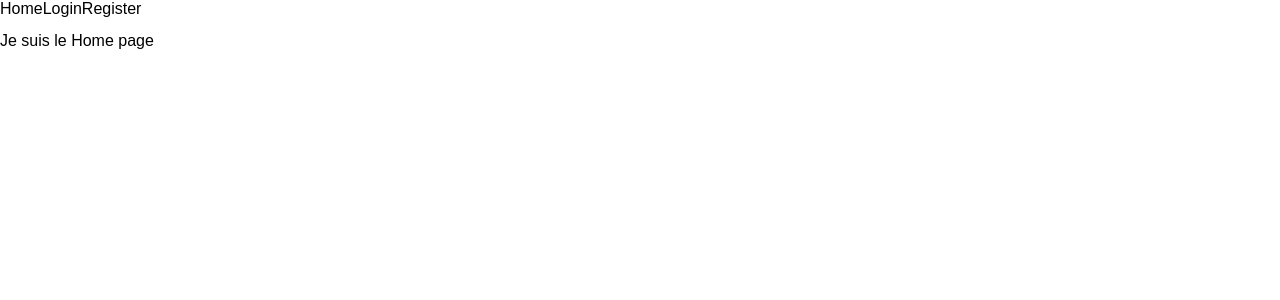
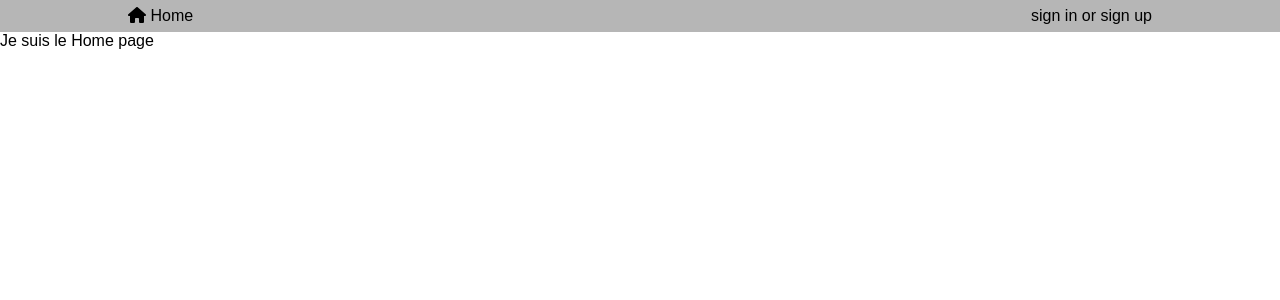
Before and after one commit to MiaraSatu/forum-front, a Vue app: page / in a window 1280 px wide. Shown: the top 300 px of the page. Built offline with nearby package versions, Linux system fonts and the light colour scheme.

Commit message:
use route named in Nav, get vuex stored data by using mapState, stylize nav

```diff
--- a/src/components/Nav.vue
+++ b/src/components/Nav.vue
@@ -1,20 +1,49 @@
 <template>
     <nav>
-		<router-link to="/">Home</router-link>
-		<router-link to="/login">Login</router-link>
-		<router-link to="/register">Register</router-link>
+		<router-link :to="{name: 'home'}">
+			<font-awesome-icon icon="fa-solid fa-house" />
+			Home
+		</router-link>
+		<div class="user-block" v-if="user">
+			<div>{{user.fullName}}</div>
+			<button @click="logout">Logout</button>
+		</div>
+		<div v-else>
+			<router-link :to="{name: 'login'}">sign in</router-link>
+			or
+			<router-link :to="{name: 'register'}">sign up</router-link>
+		</div>
 	</nav>
 </template>
 
 <script>
+import {mapState} from 'vuex'
+
 export default {
-    name: 'AppNav'
+    name: 'AppNav',
+	computed: {
+		...mapState(['user'])
+	},
+	methods: {
+		logout() {
+			this.$store.dispatch('logout')
+		}
+	}
 }
 </script>
 
-<style lang="scss">
+<style lang="scss" scoped>
 nav {
-	// code
+	padding-left: 10%;
+	padding-right: 10%;
+	display: flex;
+	justify-content: space-between;
+	align-items: center;
 	height: 2rem;
+	background-color: rgb(182, 182, 182);
+	.user-block {
+		display: flex;
+		align-items: center;
+	}
 }
 </style>
```
